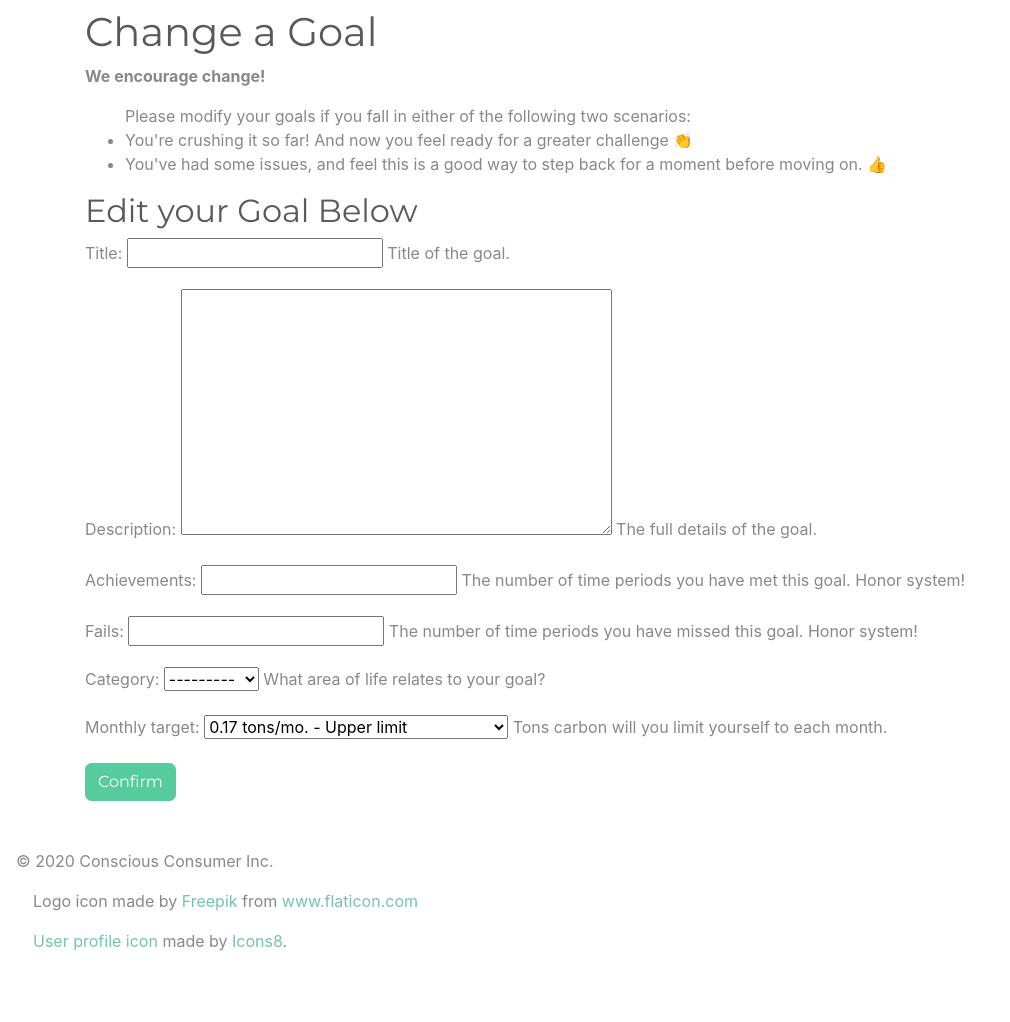
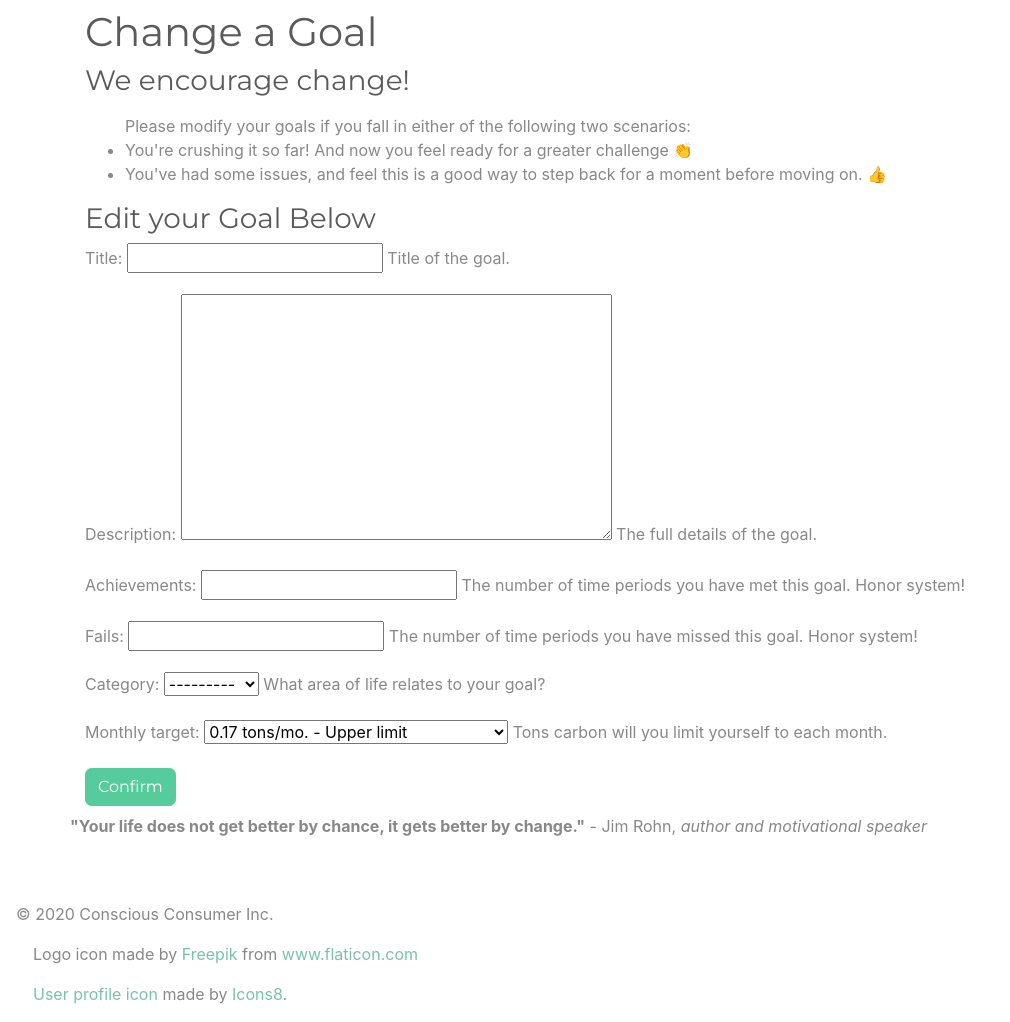
Before and after one commit to UPstartDeveloper/conscious-consumer, a Django app: template conscious_consumer/budget/templates/budget/goal/update.html in a window 1280 px wide. Shown: the part 76-1098 px from the top of the page, without its empty margins (0-1010 px from the left). Before the commit the page ends 1027 px from the top, so only its background shows below. Run offline with Django 3.2, Linux system fonts and the light colour scheme; the template is opened without the code that fills it: values that come from a table or form of the project are taken from there, others are empty; some libraries are stand-ins or nearby versions.

Commit message:
Add Jim Rohn quote to GoalUpdate template.

```diff
--- a/conscious_consumer/budget/templates/budget/goal/update.html
+++ b/conscious_consumer/budget/templates/budget/goal/update.html
@@ -4,8 +4,8 @@
 {% block content %}
 <h1>Change a Goal</h1>
 <!-- Motivation to User -->
+<h3>We encourage change!</h3>
 <p>
-    <strong>We encourage change!</strong>
     <ul>Please modify your goals if you fall in either of the following two scenarios:
         <li>
             You're crushing it so far! And now you feel ready for a greater challenge 👏
@@ -16,7 +16,12 @@
     </ul>
 </p>
 <!-- Update Form -->
-<h2>Edit your Goal Below</h2>
+<h3>Edit your Goal Below</h3>
 {% include 'partials/form.html' %}
 
+<!-- Motivational Quote -->
+<div class="row mt-2">
+    <p><strong>"Your life does not get better by chance, it gets better by change."</strong> - Jim Rohn, <i>author and motivational speaker</i></p>
+</div>
+
 {% endblock %}
```
